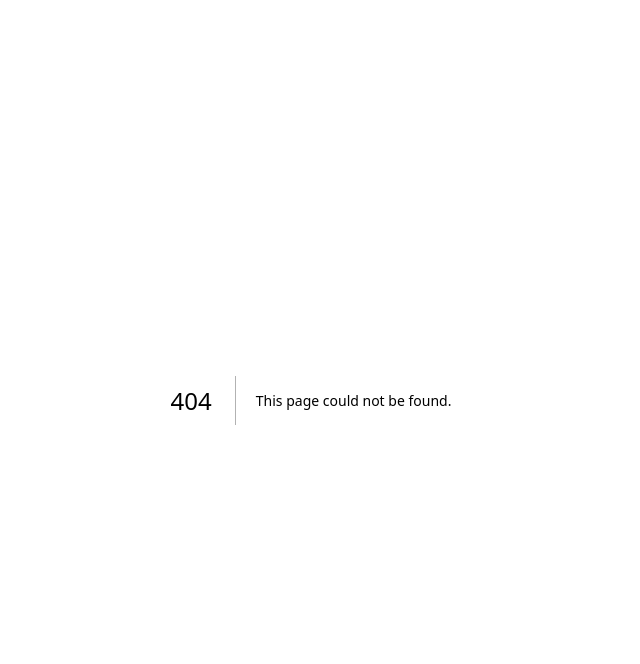
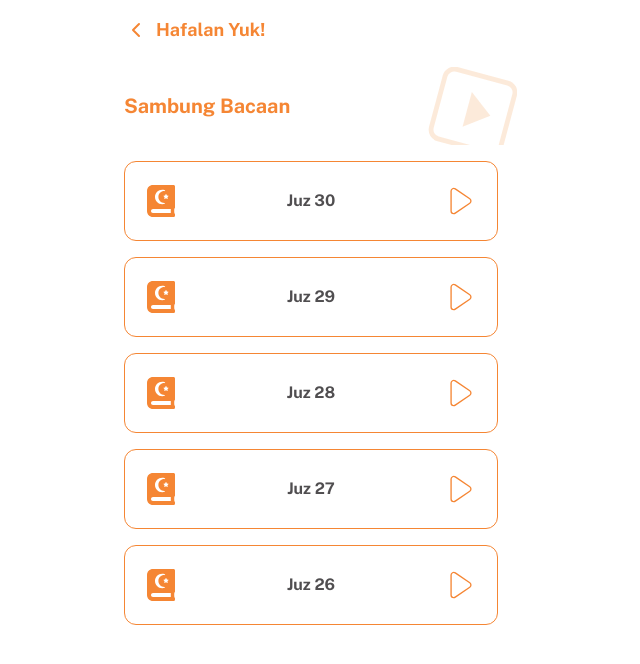
Before and after one commit to tzygak07/hamim-fe, a Next.js app: page /sambung-bacaan in a window 1280 px wide. Before the commit this address had no page. Shown: the top 664 px of the page, without its empty margins (329-969 px from the left). Built offline with nearby package versions, Linux system fonts and the light colour scheme.

Commit message:
addiing page sambung bacaan

```diff
--- a/app/acara/components/AcaraSummary.tsx
+++ b/app/acara/components/AcaraSummary.tsx
@@ -26,7 +26,6 @@ export default function AcaraSummary({ myEventsCount, upcomingEventTitle }: Acar
         <FiChevronRight className="h-[24px] w-[24px] shrink-0 text-primary" />
       </Link>
 
-      {/* Acara Akan Datang: Masih div biasa atau bisa kamu Link juga jika ingin */}
       <div className="flex h-[71px] w-full shrink-0 cursor-pointer items-center justify-between rounded-[12px] border border-third/10 bg-white p-[12px] shadow-sm transition-colors hover:bg-gray-50 min-[375px]:flex-1">
         <div className="flex w-full flex-col justify-center overflow-hidden pr-2">
           <span className="text-[12px] font-normal leading-none text-third">Acara Akan Datang</span>
--- a/app/acara/page.tsx
+++ b/app/acara/page.tsx
@@ -3,14 +3,13 @@
 import { useState } from "react";
 import BackButton from "@/components/ui/BackButton";
 import EmptyState from "@/components/ui/EmptyState";
+import BottomNavigation from "@/components/ui/BottomNavigation";
 import AcaraSummary from "./components/AcaraSummary";
 import AcaraTabs from "./components/AcaraTabs";
 import AcaraCard from "./components/AcaraCard";
 import AcaraListCard from "./components/AcaraListCard";
 
-// Data dummy sudah diisi lengkap untuk semua tab
 const acaraData = [
-  // Data Tab "Semua"
   {
     id: 1,
     title: "TA-MAT Al-Quran (Tahsin Maqomat) Metode Maqdis",
@@ -31,12 +30,10 @@ const acaraData = [
     image: "/kursus-images/kelas2.png",
     status: "Semua",
   },
-
-  // Data Tab "Sedang Berlangsung"
   {
     id: 3,
     title: "TA-MAT Al-Quran (Tahsin Maqomat) Metode Maqdis",
-    badgeText: "Terbatas", // Tidak dipakai di list card, tapi dibiarkan untuk konsistensi data
+    badgeText: "Terbatas",
     originalPrice: "Rp450.000",
     currentPrice: "Rp250.000",
     datetime: "25 Oktober 2024 08:00 WIB",
@@ -53,8 +50,6 @@ const acaraData = [
     image: "/kursus-images/kelas2.png",
     status: "Sedang Berlangsung",
   },
-
-  // Data Tab "Selesai"
   {
     id: 5,
     title: "TA-MAT Al-Quran (Tahsin Maqomat) Metode Maqdis",
@@ -96,10 +91,8 @@ export default function AcaraPage() {
 
       <AcaraTabs activeTab={activeTab} setActiveTab={setActiveTab} />
 
-      {/* RENDER KONTEN BERDASARKAN TAB */}
       <div className="mt-[24px] flex w-full flex-col">
         {filteredAcara.length === 0 ? (
-          /* TAMPILAN EMPTY STATE */
           <div className="mt-8 px-[19px]">
             <EmptyState
               title={`Tidak Ada Acara ${activeTab === "Sedang Berlangsung" ? "Sedang Berlangsung" : "Sudah Selesai"}`}
@@ -109,7 +102,6 @@ export default function AcaraPage() {
             />
           </div>
         ) : activeTab === "Semua" ? (
-          /* TAMPILAN TAB "SEMUA" (GRID CARD) */
           <div className="grid w-full grid-cols-1 gap-x-[8px] gap-y-[24px] px-[19px] min-[375px]:grid-cols-2">
             {filteredAcara.map((acara) => (
               <AcaraCard
@@ -124,7 +116,6 @@ export default function AcaraPage() {
             ))}
           </div>
         ) : (
-          /* TAMPILAN TAB "SEDANG BERLANGSUNG" & "SELESAI" (LIST CARD) */
           <div className="flex w-full flex-col">
             {filteredAcara.map((acara) => (
               <AcaraListCard
@@ -139,6 +130,7 @@ export default function AcaraPage() {
           </div>
         )}
       </div>
+      <BottomNavigation />
     </main>
   );
 }
--- /dev/null
+++ b/app/sambung-bacaan/components/JuzCard.tsx
@@ -0,0 +1,31 @@
+"use client";
+
+import Link from "next/link";
+import { FaQuran } from "react-icons/fa";
+import { CiPlay1 } from "react-icons/ci";
+
+interface JuzCardProps {
+  title: string;
+  href: string;
+}
+
+export default function JuzCard({ title, href }: JuzCardProps) {
+  return (
+    <Link
+      href={href}
+      className="flex h-[80px] w-full items-center justify-between rounded-[12px] border border-primary bg-white px-[20px] transition-colors hover:bg-orange-50"
+    >
+      <div className="flex items-center justify-center">
+        <FaQuran className="text-[32px] text-primary" />
+      </div>
+
+      <span className="text-[16px] font-bold text-dark">
+        {title}
+      </span>
+
+      <div className="flex items-center justify-center">
+        <CiPlay1 className="text-[32px] text-primary" />
+      </div>
+    </Link>
+  );
+}
--- /dev/null
+++ b/app/sambung-bacaan/page.tsx
@@ -0,0 +1,49 @@
+"use client";
+
+import Link from "next/link";
+import { FiChevronLeft } from "react-icons/fi";
+import JuzCard from "./components/JuzCard";
+
+const juzData = [
+  { id: 30, title: "Juz 30", href: "/sambung-bacaan/30" },
+  { id: 29, title: "Juz 29", href: "/sambung-bacaan/29" },
+  { id: 28, title: "Juz 28", href: "/sambung-bacaan/28" },
+  { id: 27, title: "Juz 27", href: "/sambung-bacaan/27" },
+  { id: 26, title: "Juz 26", href: "/sambung-bacaan/26" },
+];
+
+export default function SambungBacaanPage() {
+  return (
+    <main className="relative mx-auto flex min-h-[100dvh] w-full max-w-[412px] flex-col bg-white pb-24 font-sans text-dark">
+      <div className="sticky top-0 z-50 flex items-center bg-white px-[19px] py-[16px]">
+        <Link href="/beranda" className="flex items-center gap-2 text-primary transition-opacity hover:opacity-80">
+          <FiChevronLeft className="text-[24px]" />
+          <span className="text-[18px] font-bold">Hafalan Yuk!</span>
+        </Link>
+      </div>
+
+      <div className="relative mt-2 flex items-center justify-between overflow-hidden px-[19px] py-[24px]">
+        <h1 className="text-[20px] font-bold text-primary">
+          Sambung Bacaan
+        </h1>
+
+        <div className="absolute -right-4 -top-4 opacity-20">
+          <svg width="120" height="120" viewBox="0 0 100 100" fill="none" xmlns="http://www.w3.org/2000/svg">
+            <rect x="20" y="20" width="60" height="60" rx="8" stroke="#F2994A" strokeWidth="4" transform="rotate(15 50 50)"/>
+            <polygon points="45,35 65,50 45,65" fill="#F2994A" transform="rotate(15 50 50)"/>
+          </svg>
+        </div>
+      </div>
+
+      <div className="mt-4 flex w-full flex-col gap-[16px] px-[19px]">
+        {juzData.map((juz) => (
+          <JuzCard
+            key={juz.id}
+            title={juz.title}
+            href={juz.href}
+          />
+        ))}
+      </div>
+    </main>
+  );
+}
```
Also changed, not shown: app/cek-bacaan/page.tsx (added).
